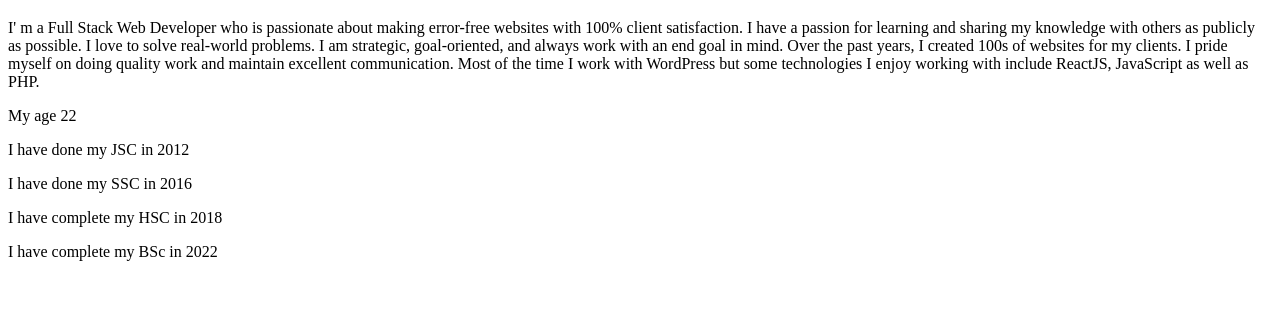
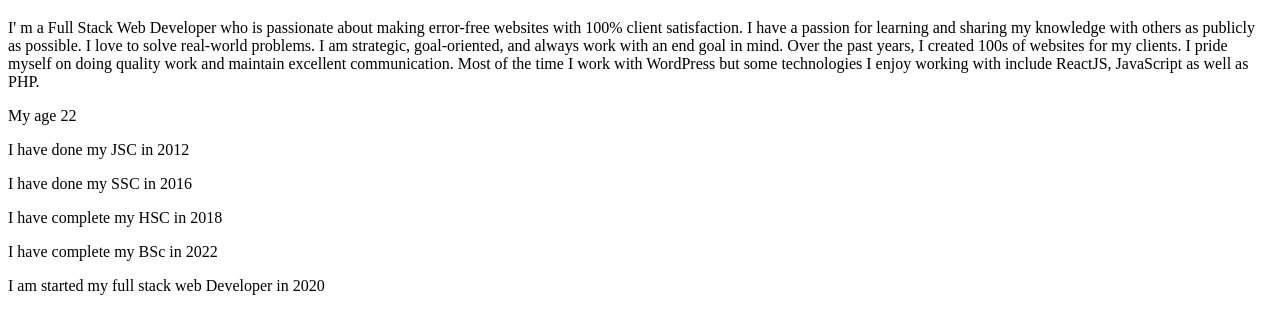
Before and after one commit to muzahid2559/Git_Practices, a plain HTML site: page index.html in a window 1280 px wide. Shown: the part 61-394 px from the top of the page. Drawn offline with Linux system fonts and the light colour scheme.

Commit message:
learn web

```diff
--- a/index.html
+++ b/index.html
@@ -14,6 +14,7 @@
     <p>I have done my SSC in 2016</p>
     <p>I have complete my HSC in 2018</p>
     <p>I have complete my BSc in 2022</p>
+    <p>I am started my full stack web Developer in 2020</p>
 
 </body>
 </html>
```
